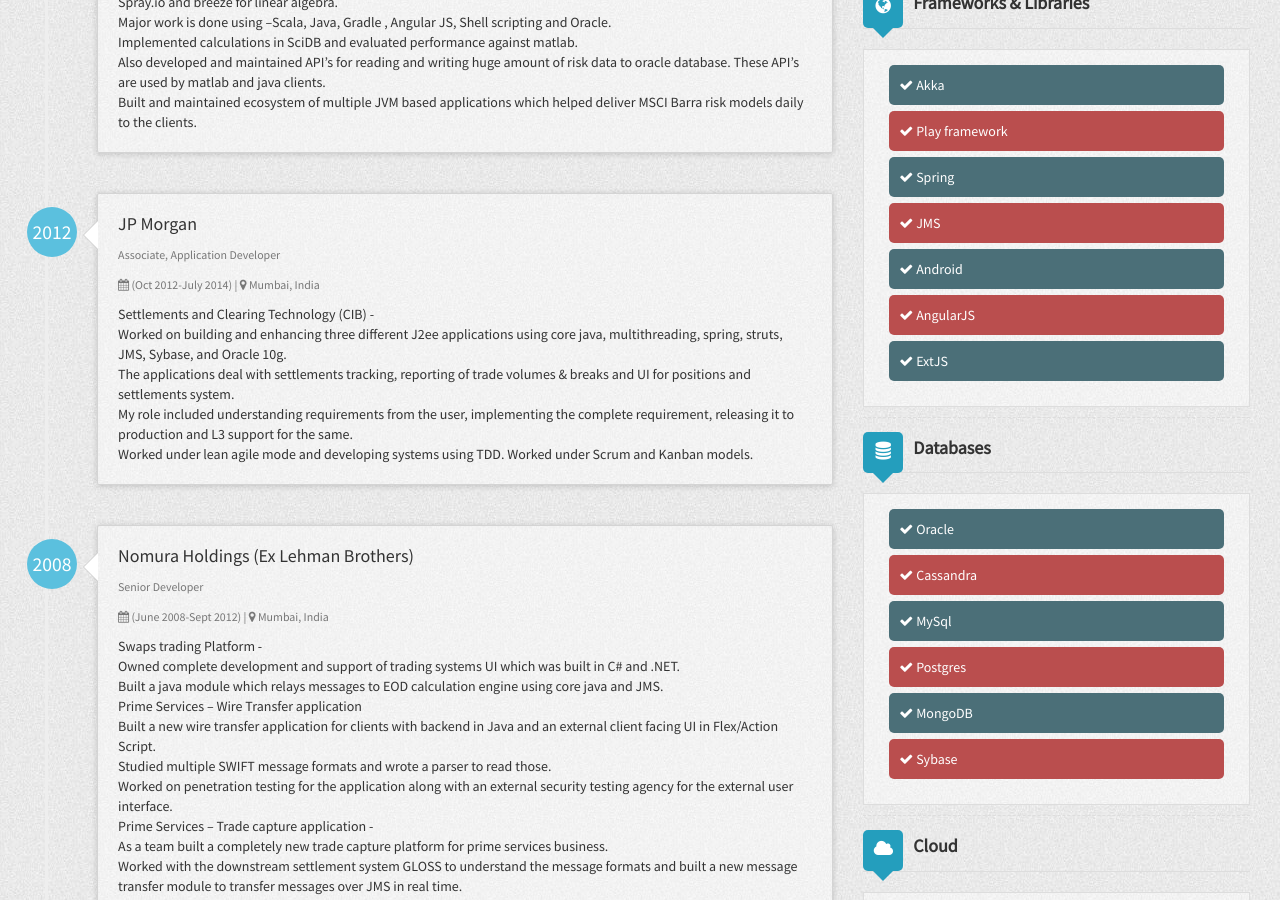
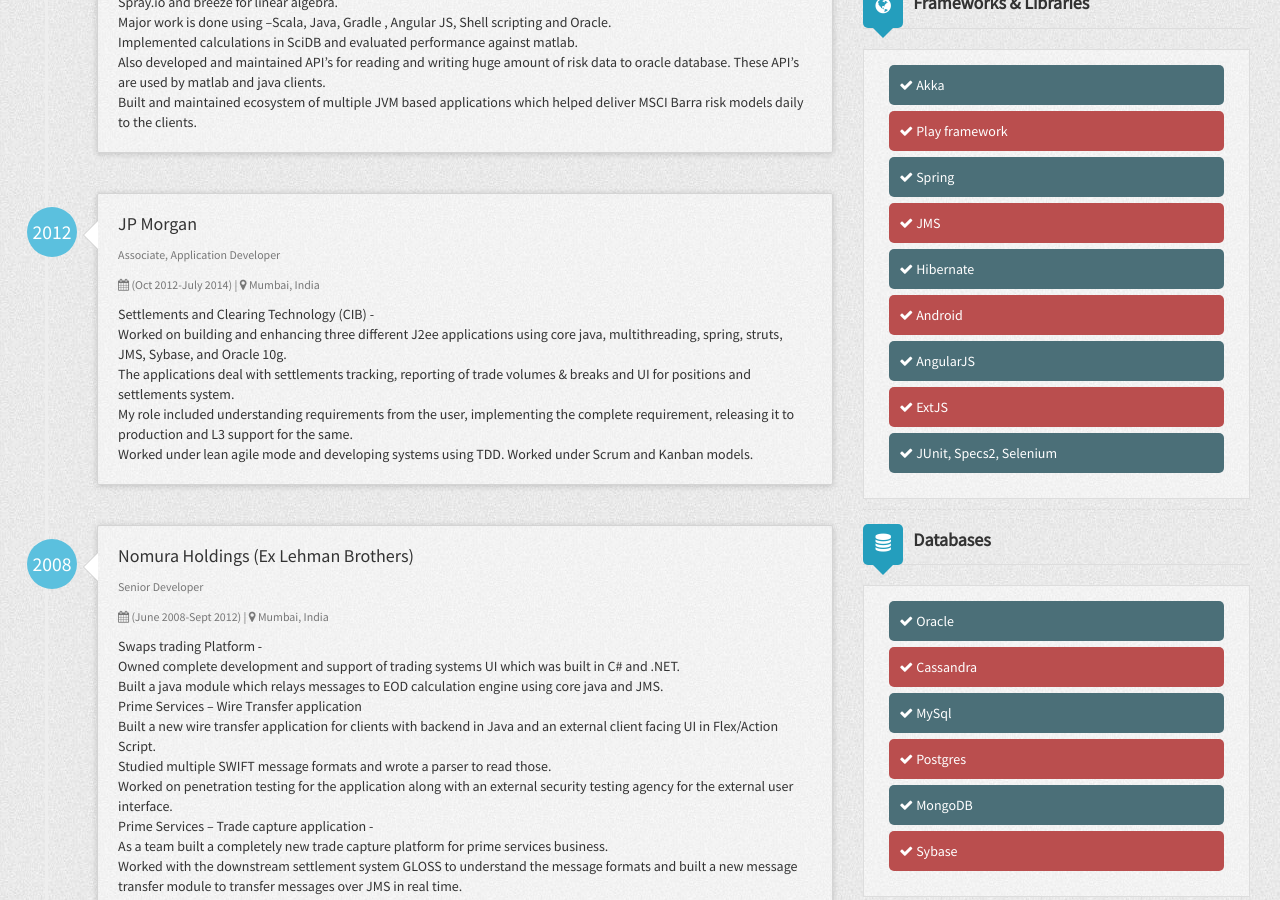
Before and after one commit to kunalkanojia/resumecard, a Jekyll site: the page built from index.html, in a window 1280 px wide and 900 px high, scrolled down 677 px. Built offline with Jekyll 4.4.1, drawn with Linux system fonts in a browser that asks for light colours; nearby versions of some CDN libraries.

Commit message:
Update _config.yml

```diff
--- a/_config.yml
+++ b/_config.yml
@@ -98,12 +98,16 @@
       name: Spring
     - framework1:
       name: JMS
+    - framework3:
+      name: Hibernate
     - framework1:
       name: Android
     - framework1:
       name: AngularJS
     - framework2:
       name: ExtJS
+    - framework4:
+      name: JUnit, Specs2, Selenium
   programmingSkills:
     - skill1:
       name: Java/ J2EE
```
